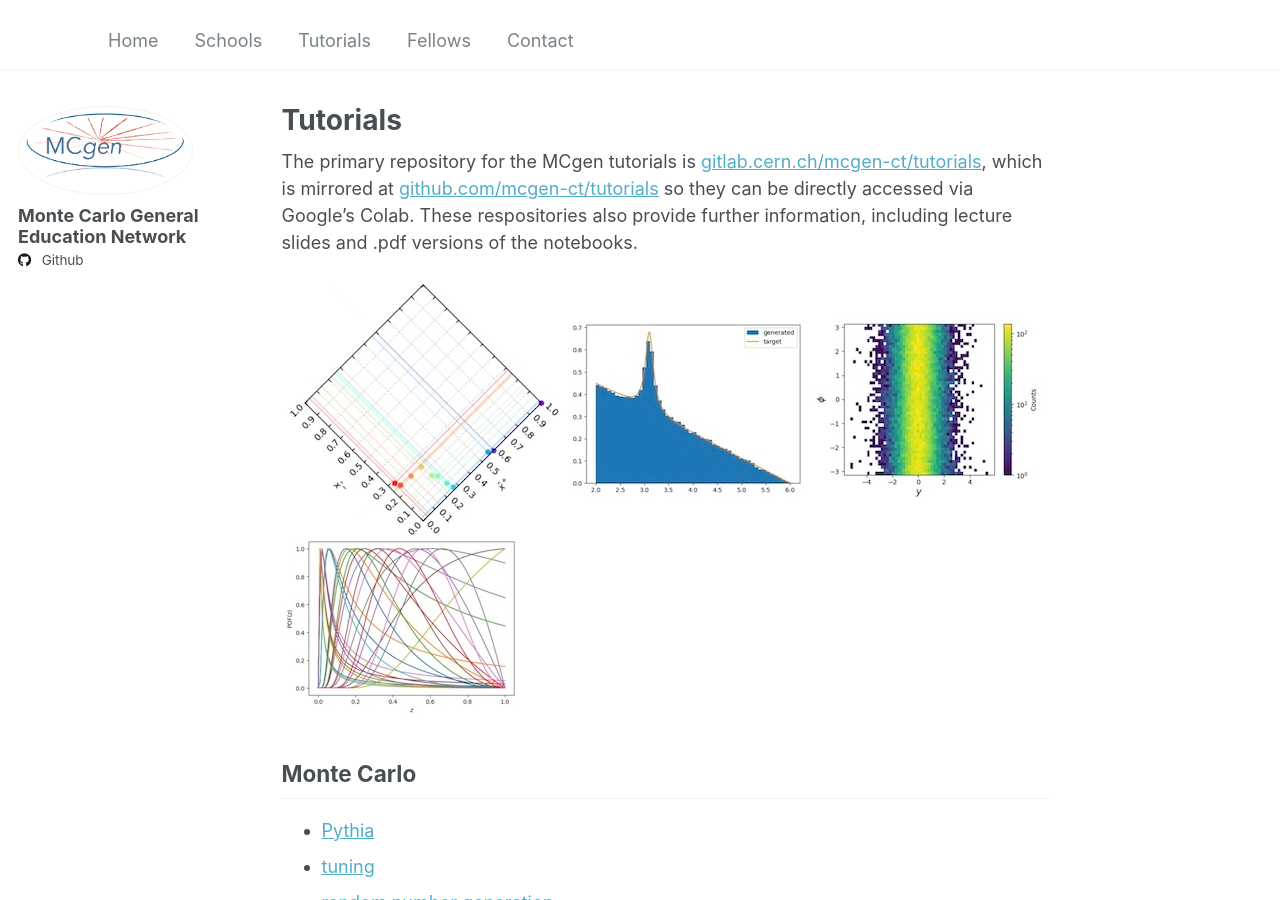
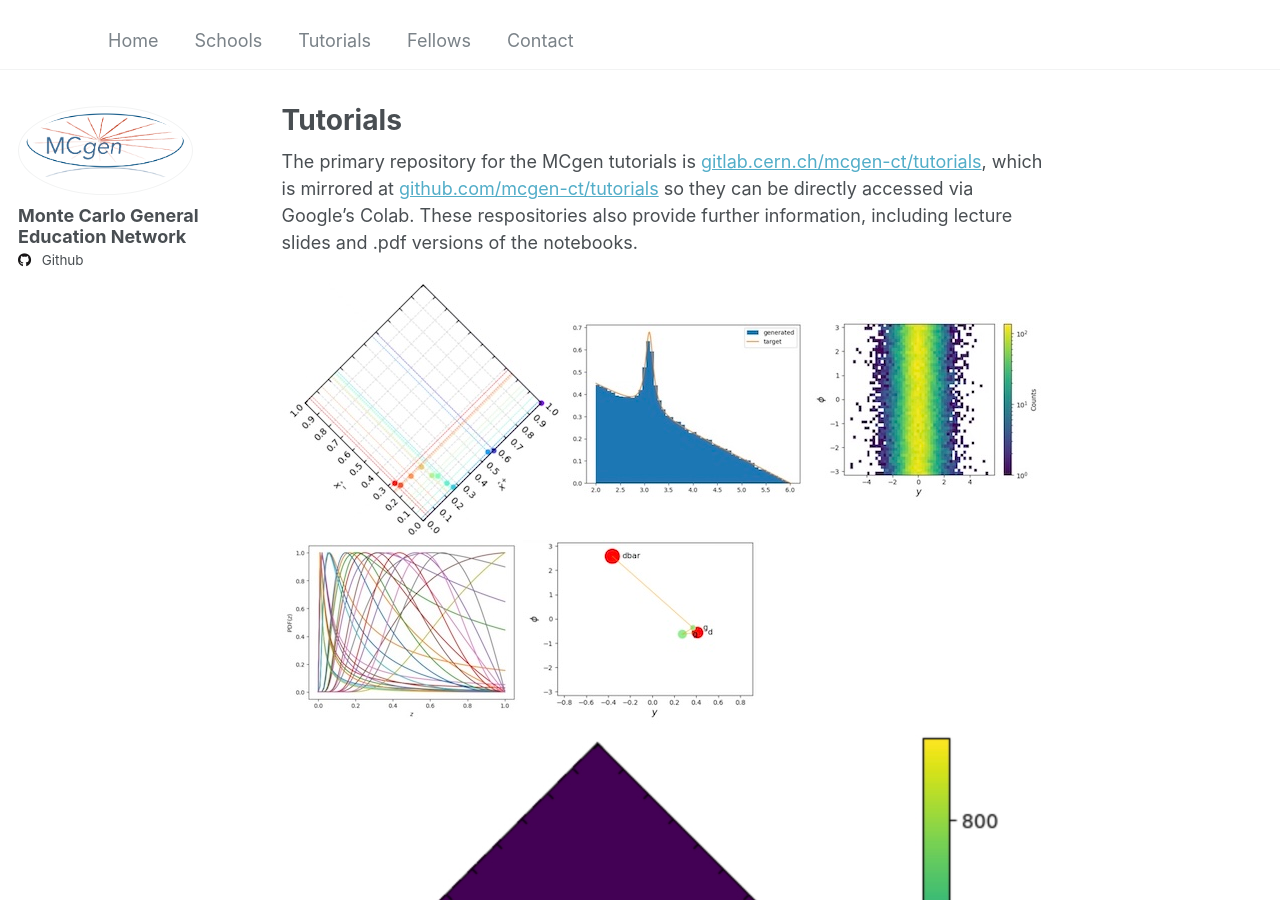
Before and after one commit to MCGenEdNet/MCGenEdNet.github.io, a Jekyll site: the page built from _pages/tutorials.md, in a window 1280 px wide and 900 px high. Built offline with Jekyll 4.4.1, drawn with Linux system fonts in a browser that asks for light colours.

Commit message:
Update tutorials.md

```diff
--- a/_pages/tutorials.md
+++ b/_pages/tutorials.md
@@ -11,8 +11,10 @@ The primary repository for the MCgen tutorials is [gitlab.cern.ch/mcgen-ct/tutor
 
 ![hadronization vertices](/images/hadronization_vertices.jpg)
 ![integration_MC](/images/integration_MC.jpg)
-![integration_MC](/images/parton_shower.jpg)
-![integration_MC](/images/Lund_frag_func.jpg)
+![parton shower](/images/parton_shower.jpg)
+![Lund string fragmentation functions](/images/Lund_frag_func.jpg)
+![parton shower splitting](/images/parton_shower_2.jpg)
+![hadronization vertices](/images/hadronization_vertices_2.jpg)
 
 ## Monte Carlo
 
```
